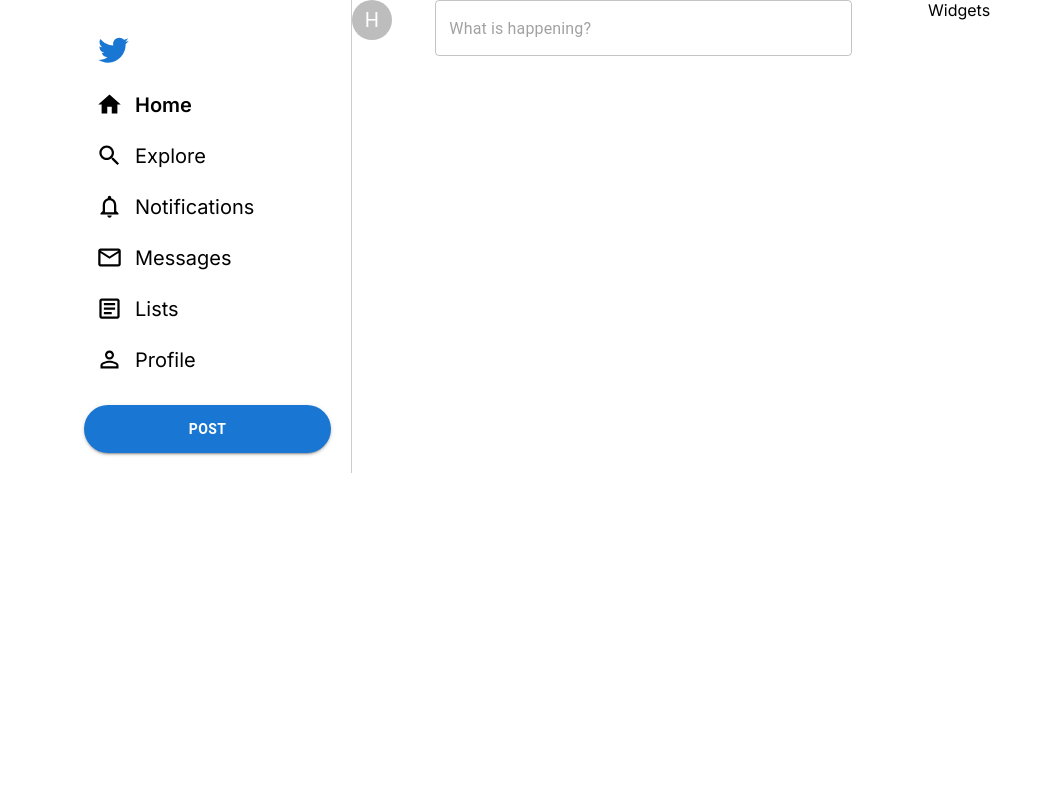
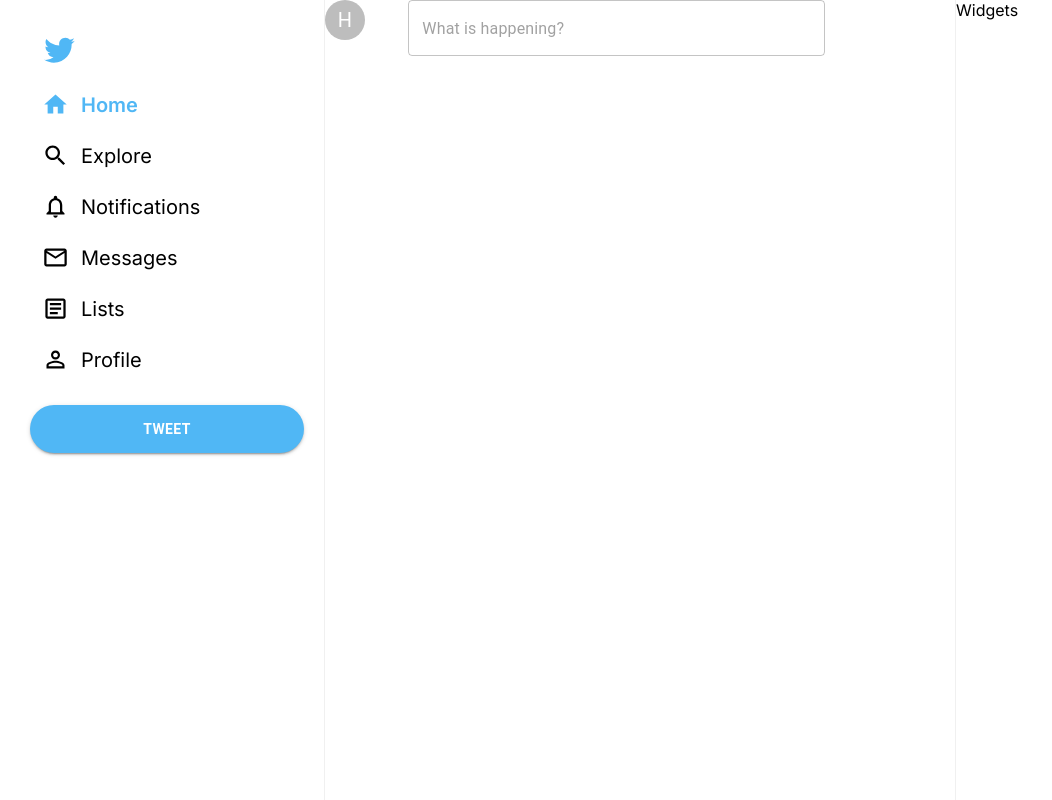
Before and after one commit to sbinfo/twitter-clone, a Next.js app: page / in a window 1280 px wide. Shown: the whole page, without its empty margins (0-1052 px from the left). Built offline with nearby package versions, Linux system fonts and the light colour scheme.

Commit message:
made layout final version

```diff
--- a/src/app/globals.css
+++ b/src/app/globals.css
@@ -14,6 +14,7 @@
 
 body {
     --primary: #50b7f5;
+    --background: #cccccc4c;
 }
 
 html,
--- a/src/app/page.module.css
+++ b/src/app/page.module.css
@@ -1,8 +1,11 @@
 .main {
-  display: flex;
-  /* flex-direction: column;
-  justify-content: space-between;
-  align-items: center;
-  padding: 6rem; */
-  min-height: 100vh;
+    display: flex;
+    height: 100vh;
+    max-width: 1260px;
+    margin-left: auto;
+    margin-right: auto;
 }
+
+.mainGrid {
+    height: 100vh;
+}
--- a/src/app/page.tsx
+++ b/src/app/page.tsx
@@ -1,13 +1,16 @@
 import styles from "./page.module.css";
 import Sidebar from "@/components/Sidebar/Sidebar";
 import { WhatIsHappeningForm } from "@/components/WhatIsHappeningForm/WhatIsHappeningForm";
+import WidgetsBar from "@/components/WidgetsBar/WidgetsBar";
 import { Container, Grid } from "@mui/material";
 
 export default function Home() {
     return (
         <main className={styles.main}>
-            <Container maxWidth="lg">
-                <Grid container>
+            {/* <Sidebar />
+            <WhatIsHappeningForm />
+            <div>Widgets</div> */}
+             <Grid container className={styles.mainGrid}>
                     <Grid item xs={3}>
                         <Sidebar />
                     </Grid>
@@ -17,10 +20,9 @@
                         </div>
                     </Grid>
                     <Grid item xs={3}>
-                        <div>Widgets</div>
+                        <WidgetsBar />
                     </Grid>
                 </Grid>
-            </Container>
         </main>
     );
 }
--- a/src/components/Sidebar/Sidebar.tsx
+++ b/src/components/Sidebar/Sidebar.tsx
@@ -1,11 +1,12 @@
 import React from 'react'
 import styles from './sidebar.module.scss'
+import Link from 'next/link'
 // Material
-import { Box } from '@mui/material'
+import { Box, Button } from '@mui/material'
+import TwitterIcon from '@mui/icons-material/Twitter'
 // Components
+import style from './sidebar.module.scss'
 import SidebarMenu from './SidebarMenu'
-import SidebarHeader from './SidebarHeader'
-import SidebarFooter from './SidebarFooter'
 
 
 export default function Sidebar() {
@@ -17,3 +18,27 @@
         </Box>
     );
 }
+
+function SidebarHeader() {
+    return (
+        <Link href='/'>
+            <Box className={style.sidebarHeader}>
+                <TwitterIcon
+                    fontSize="large"
+                    className={style.sidebarLogo}
+                />
+            </Box>
+        </Link>
+    )
+}
+
+function SidebarFooter () {
+    return (
+        <Button
+            variant="contained"
+            className={style.tweetButton}
+        >
+            Tweet
+        </Button>
+    )
+}
--- a/src/components/Sidebar/SidebarFooter.tsx
+++ /dev/null
@@ -1,18 +0,0 @@
-import { Button } from "@mui/material"
-
-function SidebarFooter () {
-    return (
-        <Button sx={{
-            borderRadius: '50px',
-            width: '100%',
-            height: '48px',
-            fontWeight: 'bold'
-        }}
-            variant="contained"
-        >
-            Post
-        </Button>
-    )
-}
-
-export default SidebarFooter
--- a/src/components/Sidebar/SidebarHeader.tsx
+++ /dev/null
@@ -1,13 +0,0 @@
-import Link from 'next/link'
-import { Box } from '@mui/material'
-import TwitterIcon from '@mui/icons-material/Twitter';
-
-export default function SidebarHeader() {
-    return (
-        <Link href='/'>
-            <Box sx={{ display: 'flex', alignItems: 'center', padding: '12px' }}>
-                <TwitterIcon color="primary" fontSize="large" />
-            </Box>
-        </Link>
-    )
-}
--- a/src/components/Sidebar/SidebarMenuItem.tsx
+++ b/src/components/Sidebar/SidebarMenuItem.tsx
@@ -1,10 +1,12 @@
-import { ReactNode, useState } from "react"
+import { ReactNode } from "react"
+// Next
 import Link from "next/link"
-import { usePathname } from "next/navigation";
+import { usePathname } from "next/navigation"
 import { Url } from "next/dist/shared/lib/router/router"
+// Material
+import { IconButton } from "@mui/material"
+import style from './sidebarMenuItem.module.scss'
 
-import style from './sidebarMenuItem.module.scss'
-import { IconButton } from "@mui/material"
 
 type MenuItemPropsType = {
     link: Url,
@@ -26,7 +28,10 @@
         <li>
             <Link href={link}>
                 <div className={classes}>
-                    <IconButton size="large" style={{ color: 'black' }}>
+                    <IconButton
+                        className={style.sidebarIconButton}
+                        size="large"
+                    >
                         { menuIcon }
                     </IconButton>
                     <h3 className={style.title}>{title}</h3>
--- a/src/components/Sidebar/sidebar.module.scss
+++ b/src/components/Sidebar/sidebar.module.scss
@@ -1,6 +1,25 @@
 .sidebar {
     width: 100%;
-    border-right: 1px solid #ccc;
+    height: 100%;
+    border-right: 1px solid var(--background);
     padding: 20px;
     box-sizing: border-box;
+
+    .sidebarHeader {
+        display: flex;
+        align-items: center;
+        padding: 12px;
+    }
+
+    .sidebarLogo {
+        color: var(--primary);
+    }
+
+    .tweetButton {
+        border-radius: 50px;
+        width: 100%;
+        height: 48px;
+        font-weight: bold;
+        background-color: var(--primary);
+    }
 }
--- a/src/components/Sidebar/sidebarMenuItem.module.scss
+++ b/src/components/Sidebar/sidebarMenuItem.module.scss
@@ -3,20 +3,29 @@
     align-items: center;
     cursor: pointer;
     transition: 0.2s;
-}
 
-.sidebarMenuItem:hover {
-    background-color: #cccccc4c;
+    &:hover {
+        background-color: var(--background);
         border-radius: 30px;
     }
 
-.sidebarMenuItem .title {
+    .sidebarIconButton {
+        color: black;
+    }
+
+    .title {
         font-size: 20px;
         font-weight: 400;
     }
 
-.sidebarMenuItem__active {
+    &__active {
+        .sidebarIconButton {
+            color: var(--primary);
+        }
+
         .title {
+            color: var(--primary);
             font-weight: 600;
         }
     }
+}
--- /dev/null
+++ b/src/components/WidgetsBar/WidgetsBar.tsx
@@ -0,0 +1,9 @@
+import style from './widgetsBar.module.scss'
+
+export default function WidgetsBar () {
+    return (
+        <div className={style.widgetsBar}>
+            Widgets
+        </div>
+    )
+}
--- /dev/null
+++ b/src/components/WidgetsBar/widgetsBar.module.scss
@@ -0,0 +1,4 @@
+.widgetsBar {
+    height: 100%;
+    border-left: 1px solid var(--background);
+}
```
Lines whose indentation alone changed are shown as unchanged.
